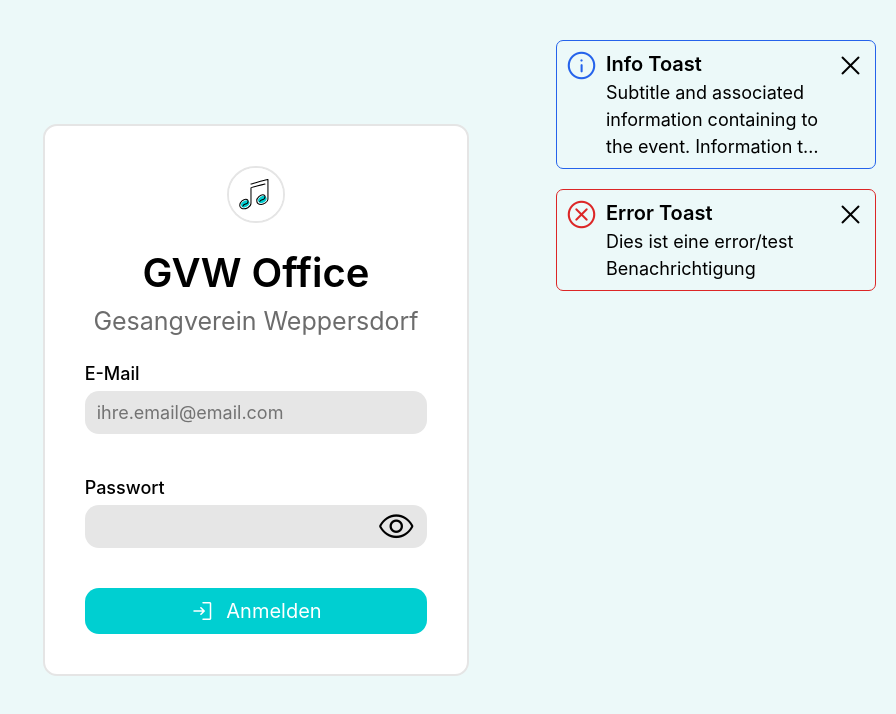
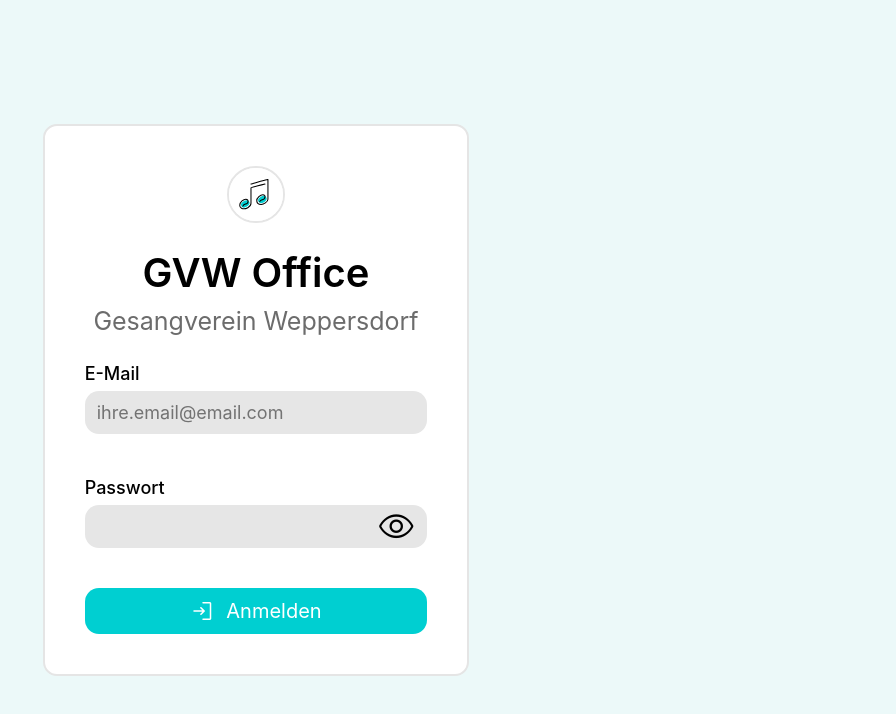
Before and after one commit to RaphaelSchuhmann/GVW-Office, a Svelte app in the folder frontend/: page / in a window 1280 px wide. Shown: the top 714 px of the page, without its empty margins (384-1280 px from the left). Built offline with nearby package versions, Linux system fonts and the light colour scheme.

Commit message:
Implemented error and success toasts for login page

```diff
--- a/frontend/src/app.css
+++ b/frontend/src/app.css
@@ -92,8 +92,7 @@ body.no-scroll {
     font-style: normal;
     line-height: 1;
 
-  font-variation-settings:
-    'FILL' 0,
+    font-variation-settings: 'FILL' 0,
     'wght' 400,
     'GRAD' 0,
     'opsz' 48;
--- a/frontend/src/components/ToastStack.svelte
+++ b/frontend/src/components/ToastStack.svelte
@@ -1,10 +1,18 @@
 <script>
     import Toast from "./Toast.svelte";
 
-    let toasts = [
-        { id: 1, type: "info", title: "Info Toast", subTitle: "Subtitle and associated information containing to the event. Information to not exceed [x] characters" },
-        { id: 2, type: "error", title: "Error Toast", subTitle: "Dies ist eine error/test Benachrichtigung" }
-    ];
+    let toasts = [];
+
+    export function addToast(type = "info", title = "Title", subTitle = "Sub Title") {
+        let validTypes = ["info", "error", "warning", "success"];
+        if (!validTypes.includes(type)) {
+            console.warn(`Type ${type} is not a valid type`);
+            return;
+        }
+
+        let maxId = toasts.length > 0 ? Math.max(...toasts.map(t => t.id)) : 0;
+        toasts = [...toasts, { id: maxId + 1, type: type, title: title, subTitle: subTitle }];
+    }
 
     function removeToast(id) {
         toasts = toasts.filter(t => t.id !== id);
@@ -13,6 +21,7 @@
 
 <div class="absolute top-5 right-5 flex flex-col items-center w-1/4 h-auto max-h-3/4">
     {#each toasts as toast (toast.id)}
-        <Toast type={toast.type} title={toast.title} subTitle={toast.subTitle} onClose={() => removeToast(toast.id)} marginTop="5"/>
+        <Toast type={toast.type} title={toast.title} subTitle={toast.subTitle} onClose={() => removeToast(toast.id)}
+               marginTop="5" />
     {/each}
 </div>
--- a/frontend/src/pages/Login.svelte
+++ b/frontend/src/pages/Login.svelte
@@ -8,6 +8,8 @@
     import ToastStack from "../components/ToastStack.svelte";
     import { login, authenticate } from "../services/auth.js";
     import { getValue, setValue } from "../services/store";
+
+    let toastStack;
 
     let email = "";
     let password = "";
@@ -32,12 +34,12 @@
     async function btnLogin() {
         // Ensure neither email nor password is empty
         if (!email) {
-            // throw error that email cannot be empty
+            toastStack.addToast("error", "Ungültige Eingabe!", "Die E-Mail darf nicht leer sein! Bitte geben Sie eine gültige E-Mail-Adresse ein, um fortzufahren.");
             return;
         }
 
         if (!password) {
-            // throw error that password cannot be empty
+            toastStack.addToast("error", "Ungültige Eingabe!", "Das Passwort darf nicht leer sein! Bitte geben Sie ihr Passwort ein, um fortzufahren.");
             return;
         }
 
@@ -45,8 +47,19 @@
         let response = await login(email, password);
 
         if (!response) {
-            // throw error internal server error (response is empty)
+            toastStack.addToast("error", "Interner Serverfehler", "Beim Verarbeiten Ihrer Anfrage ist ein Fehler aufgetreten. Bitte versuchen Sie es erneut.");
             return;
+        }
+
+        if (response.status === 200) {
+            toastStack.addToast(
+                "success", "Erfolgreich angemeldet", "Sie wurden erfolgreich angemeldet und werden nun zum Dashboard weitergeleitet.");
+        } else if (response.status === 404) {
+            toastStack.addToast("error", "Benutzer nicht gefunden", "Es wurde kein Konto mit der angegebenen E-Mail-Adresse gefunden. Bitte prüfen Sie die Eingabe oder registrieren Sie sich.");
+        } else if (response.status === 401) {
+            toastStack.addToast("error", "Ungültiges Passwort", "Das eingegebene Passwort ist falsch. Bitte überprüfen Sie Ihre Eingabe und versuchen Sie es erneut.");
+        } else {
+            toastStack.addToast("error", "Interner Serverfehler", "Beim Verarbeiten Ihrer Anfrage ist ein Fehler aufgetreten. Bitte versuchen Sie es erneut.");
         }
 
         setValue("authToken", response.authToken);
@@ -58,7 +71,7 @@
     }
 </script>
 
-<ToastStack></ToastStack>
+<ToastStack bind:this={toastStack}></ToastStack>
 <main class="bg-gv-bg-bar w-dvw h-dvh flex items-center justify-center">
     <Form padding="10" height="auto">
         <img
--- a/frontend/src/services/auth.js
+++ b/frontend/src/services/auth.js
@@ -9,7 +9,6 @@ export async function login(email, password) {
         body: JSON.stringify({ email, password })
     });
 
-    if (!resp.ok) throw new Error(`Login failed: ${resp.statusText}`);
     return resp.json();
 }
 
@@ -22,7 +21,6 @@ export async function changePw(oldPw, newPw, email) {
         body: JSON.stringify({ oldPw, newPw, email })
     });
 
-    if (!resp.ok) throw new Error(`Password change failed: ${resp.statusText}`);
     return resp.json();
 }
 
@@ -34,6 +32,5 @@ export async function authenticate(token) {
         },
     });
 
-    if (!resp.ok) throw new Error(`Authentication failed: ${resp.statusText}`);
     return resp.json();
 }
```
Lines whose indentation alone changed are shown as unchanged.
